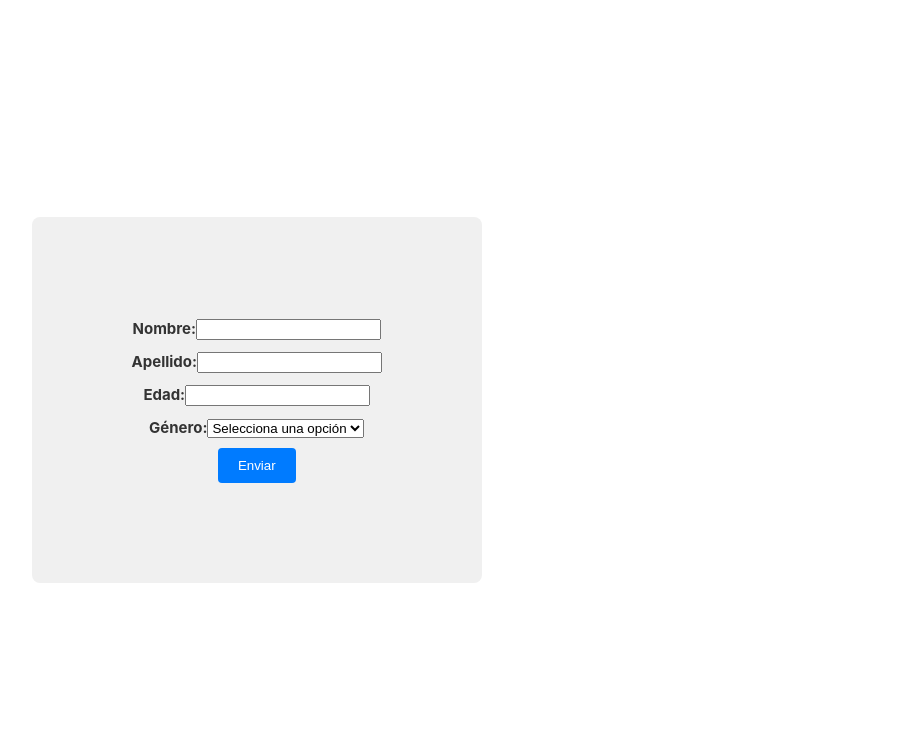
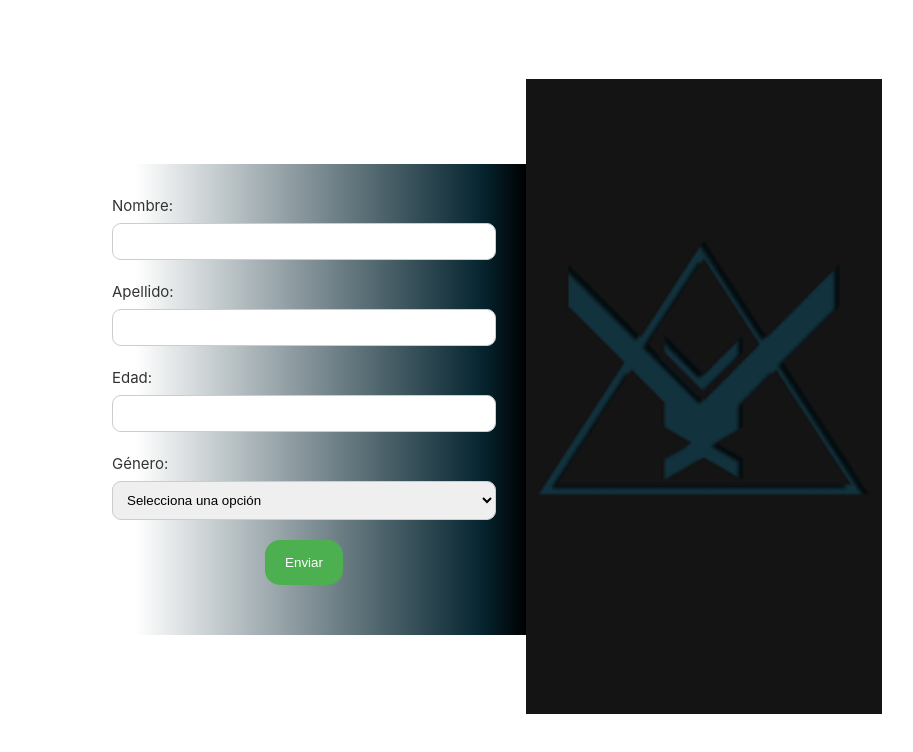
Before and after one commit to thechickenox/Adrian_Alberto_Sanchez_Arevalo, a Vue app: page / in a window 1280 px wide. Shown: the top 752 px of the page, without its empty margins (158-1071 px from the left). Built offline with nearby package versions, Linux system fonts and the light colour scheme.

Commit message:
Estilos final

```diff
--- a/src/App.vue
+++ b/src/App.vue
@@ -3,10 +3,7 @@ import { RouterView } from 'vue-router'
 </script>
 
 <template>
-
-
-  <RouterView />
+  <main>
+      <RouterView />
+  </main>
 </template>
-
-<style scoped>
-</style>
--- a/src/assets/main.css
+++ b/src/assets/main.css
@@ -29,7 +29,6 @@ a,
 
   #app {
     display: grid;
-    grid-template-columns: 1fr 1fr;
     padding: 0 2rem;
   }
 }
--- a/src/router/index.ts
+++ b/src/router/index.ts
@@ -8,15 +8,8 @@ const router = createRouter({
       path: '/',
       name: 'home',
       component: HomeView
-    },
-    {
-      path: '/about',
-      name: 'about',
-      // route level code-splitting
-      // this generates a separate chunk (About.[hash].js) for this route
-      // which is lazy-loaded when the route is visited.
-      component: () => import('../views/AboutView.vue')
     }
+
   ]
 })
 
--- a/src/views/HomeView.vue
+++ b/src/views/HomeView.vue
@@ -12,7 +12,7 @@ const edadValida = ref(true);
 let generoValido = ref('');
 
 const validateNombre = () => {
-  nombreValido.value = nombre.value.length >= 5 && nombre.value.length < 18;
+  nombreValido.value = nombre.value.length >= 5 && nombre.value.length <= 18;
 };
 
 const validateApellido = () => {
@@ -43,79 +43,125 @@ const submitForm = () => {
 };
 </script>
 <template>
-  <main>
-    <div class="margen">
-      <form @submit.prevent="submitForm">
+  <div class="centrado margen">
+    <div class="contenedor-formulario-imagen">
+
+      <form @submit.prevent="submitForm" class="formulario">
+        <div class="campo-formulario">
           <label class="color" for="nombre">Nombre:</label>
-        <input type="text" id="nombre" v-model="nombre" @input="validateNombre">
-        <span class="color" v-if="!nombreValido">El nombre debe tener 5 caracteres.</span>
+          <input type="text" id="nombre" class="input-formulario" v-model="nombre" @input="validateNombre">
+          <span class="mensaje-error" v-if="!nombreValido">El nombre debe tener 5 caracteres o 18 como máximo.</span>
+        </div>
 
-        <br>
+        <div class="campo-formulario">
+          <label class="color" for="apellido">Apellido:</label>
+          <input type="text" id="apellido" class="input-formulario" v-model="apellido" @input="validateApellido">
+          <span class="mensaje-error" v-if="!apellidoValido">El apellido no debe ser igual al nombre.</span>
+        </div>
 
-        <label  class="color" for="apellido">Apellido:</label>
-        <input type="text" id="apellido" v-model="apellido" @input="validateApellido">
-        <span class="color" v-if="!apellidoValido">El apellido no debe ser igual al nombre.</span>
+        <div class="campo-formulario">
+          <label class="color" for="edad">Edad:</label>
+          <input type="number" id="edad" class="input-formulario" v-model="edad" @input="validateEdad">
+          <span class="mensaje-error" v-if="!edadValida">La edad debe ser mayor a 0 y menor a 60.</span>
+        </div>
 
-        <br>
-
-        <label  class="color" for="edad">Edad:</label>
-        <input type="number" id="edad" v-model="edad" @input="validateEdad">
-        <span class="color" v-if="!edadValida">La edad debe ser mayor a 0 y menor a 60.</span>
-
-        <br>
-
-        <label  class="color" for="genero">Género:</label>
-        <select id="genero" v-model="genero" @change="validateGenero">
+        <div class="campo-formulario">
+          <label class="color" for="genero">Género:</label>
+          <select id="genero" v-model="genero" @change="validateGenero" class="input-formulario">
             <option value="">Selecciona una opción</option>
             <option value="masculino">Masculino</option>
             <option value="femenino">Femenino</option>
             <option value="otro">Otro</option>
           </select>
-        <input type="text" v-if="genero === 'otro'" v-model="otroGenero" placeholder="Ingrese otro género">
+          <input type="text" v-if="genero === 'otro'" v-model="otroGenero" placeholder="Ingrese otro género"
+            class="input-formulario">
+        </div>
 
-        <br>
+        <div class="campo-formulario centrar-boton">
+          <button type="submit" class="boton-enviar">Enviar</button>
+        </div>
+      </form>
+      <div class="imagen">
+        <img class="tama" src="../assets/descarga.png" alt="Descripción de la imagen">
+      </div>
 
-        <button type="submit">Enviar</button>
-      </form>
     </div>
-  </main>
+
+  </div>
 </template>
 
 <style scoped>
+.contenedor-formulario-imagen {
+  display: flex;
+  justify-content: center;
+  align-items: center;
+  width: 80%;
+}
 
-  .margen {
+.tama {
+  width: 356px;
+}
+
+.imagen {
+  width: 400px;
+  height: 100%;
+  object-fit: cover;
+
+
+}
+
+.centrado {
+  display: flex;
+  justify-content: center;
+  align-items: center;
+  height: 100vh;
+}
+
+.formulario {
+  width: 600px;
+  background: linear-gradient(to right, #ffffff 12%, #062530 90%, #000000 100%);
+  padding: 30px;
+  border-top-left-radius: 15px;
+  border-bottom-left-radius: 15px;
+}
+
+.campo-formulario {
+  margin-bottom: 20px;
+}
+
+.centrar-boton {
   text-align: center;
-    margin-left: 50px;
-    margin-right: auto;
-    max-width: 800px; /* Ajusta el ancho máximo según tu preferencia */
-    padding: 100px;
-    background-color: #f0f0f0;
-    border-radius: 8px;
-
 }
 
 .color {
   color: #333;
-    font-weight: bold;
 }
 
-  input,
-  select {
-    margin-bottom: 10px;
+.input-formulario {
+  width: 100%;
+  padding: 10px;
+  margin-top: 5px;
+  box-sizing: border-box;
+  border: 1px solid #ccc;
+  border-radius: 9px;
 }
 
-  button {
-    background-color: #007bff;
-    color: #fff;
-    padding: 10px 20px;
+.mensaje-error {
+  color: red;
+  font-size: 12px;
+}
+
+.boton-enviar {
+  background-color: #4CAF50;
+  color: white;
+  padding: 15px 20px;
   border: none;
-    border-radius: 4px;
+  border-radius: 15px;
   cursor: pointer;
 
 }
 
-  button:disabled {
-    background-color: #d3d3d3;
-    cursor: not-allowed;
+.boton-enviar:hover {
+  background-color: #45a049;
 }
 </style>
```
Also changed, not shown: src/assets/descarga.png (added). Lines whose indentation alone changed are shown as unchanged.
